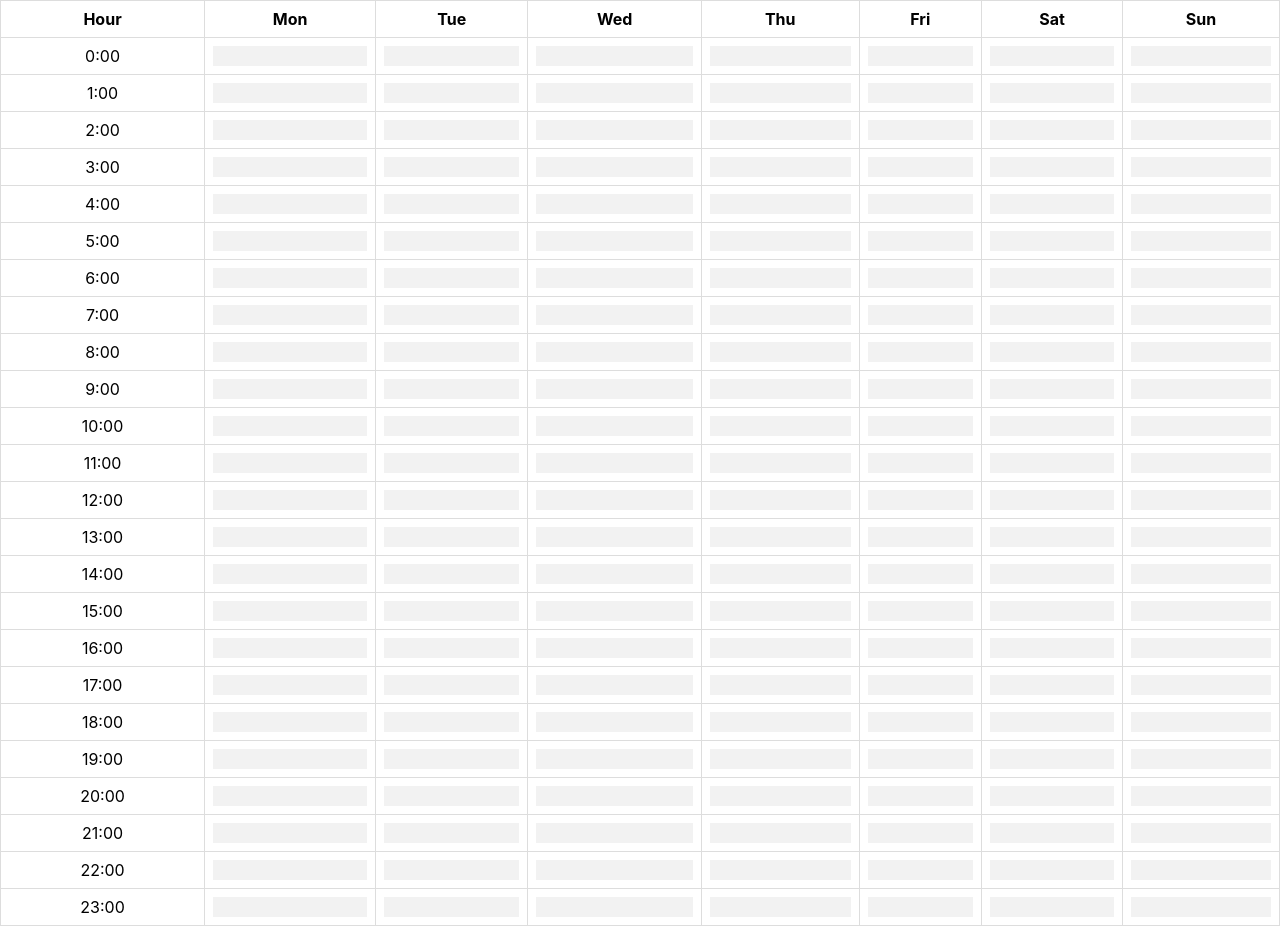
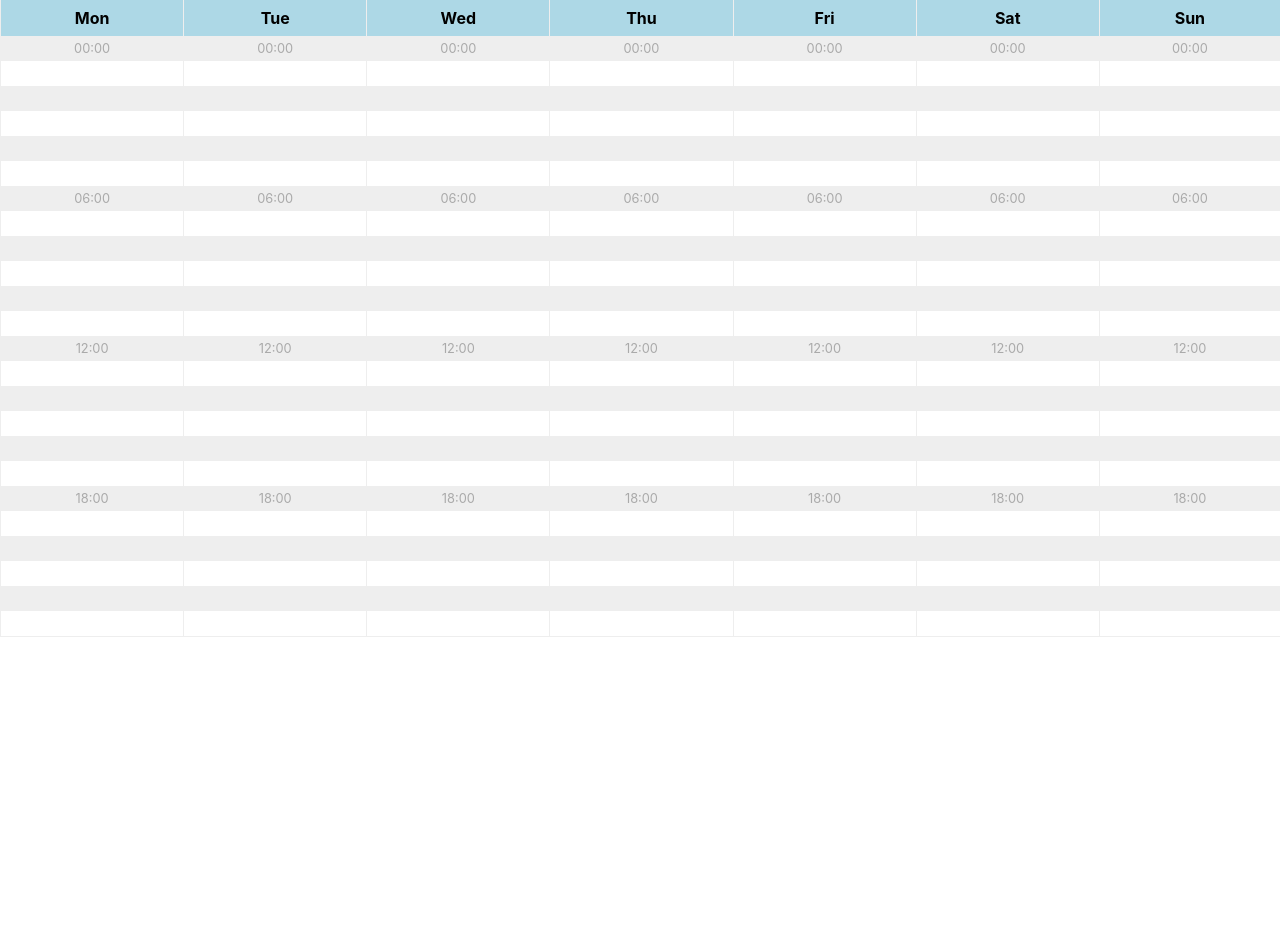
Before and after one commit to jomanozgml/viewroster, a React (Create React App) app: page / in a window 1280 px wide. After the commit the page ends 800 px from the top, so only its background shows below. Built offline with nearby package versions, Linux system fonts and the light colour scheme.

Commit message:
Design layout modified to nearly final stage

```diff
--- a/src/App.css
+++ b/src/App.css
@@ -40,21 +40,52 @@
 table {
   width: 100%;
   border-collapse: collapse;
+  border-spacing: 0;
+  line-height: 1;
+  background-color: #fff;
+  margin-bottom: 20px;
+  border-bottom: 1px solid #eee;
+}
+
+thead th {
+  position: sticky;
+  top: 0;
+  background: lightblue;
+  z-index: 10;
+  padding: 10px 0;
+}
+
+tr:nth-child(odd) {
+  background-color: #eee;
 }
 
 th, td {
-  border: 1px solid #ddd;
-  padding: 8px;
+  border: none;
+  padding: 0;
   text-align: center;
+  border-left: 1px solid #eee;
 }
 
 .hour-block {
   width: 100%;
-  height: 20px;
-  background-color: #f2f2f2;
+  height: 25px;
+  position: relative;
+  /* background-color: #f2f2f2; */
   cursor: pointer;
 }
 
 .hour-block.selected {
   background-color: #4CAF50;
 }
+
+.hour-block.selected .time-marker {
+  color: #fff;
+}
+
+.time-marker {
+  /* position: absolute; */
+  color: #aaa;
+  font-size: 0.8em;
+  line-height: 25px;
+
+}
--- a/src/App.js
+++ b/src/App.js
@@ -40,20 +40,24 @@ function App() {
       <table>
         <thead>
           <tr>
-            <th>Hour</th>
             {days.map(day => <th key={day}>{day}</th>)}
           </tr>
         </thead>
         <tbody>
           {Array.from({ length: 24 }, (_, i) => i).map(hour => (
             <tr key={hour}>
-              <td>{hour}:00</td>
               {days.map(day => (
                 <td key={day}>
                   <div
                     className={`hour-block ${hours[day]?.[hour] ? 'selected' : ''}`}
                     onClick={() => handleInputChange(day, hour)}
-                  />
+                  >
+                    {hour === 0 && <span className="time-marker">00:00</span>}
+                    {hour === 6 && <span className="time-marker">06:00</span>}
+                    {hour === 12 && <span className="time-marker">12:00</span>}
+                    {hour === 18 && <span className="time-marker">18:00</span>}
+                    {hour === 24 && <span className="time-marker">24:00</span>}
+                  </div>
                 </td>
               ))}
             </tr>
```
